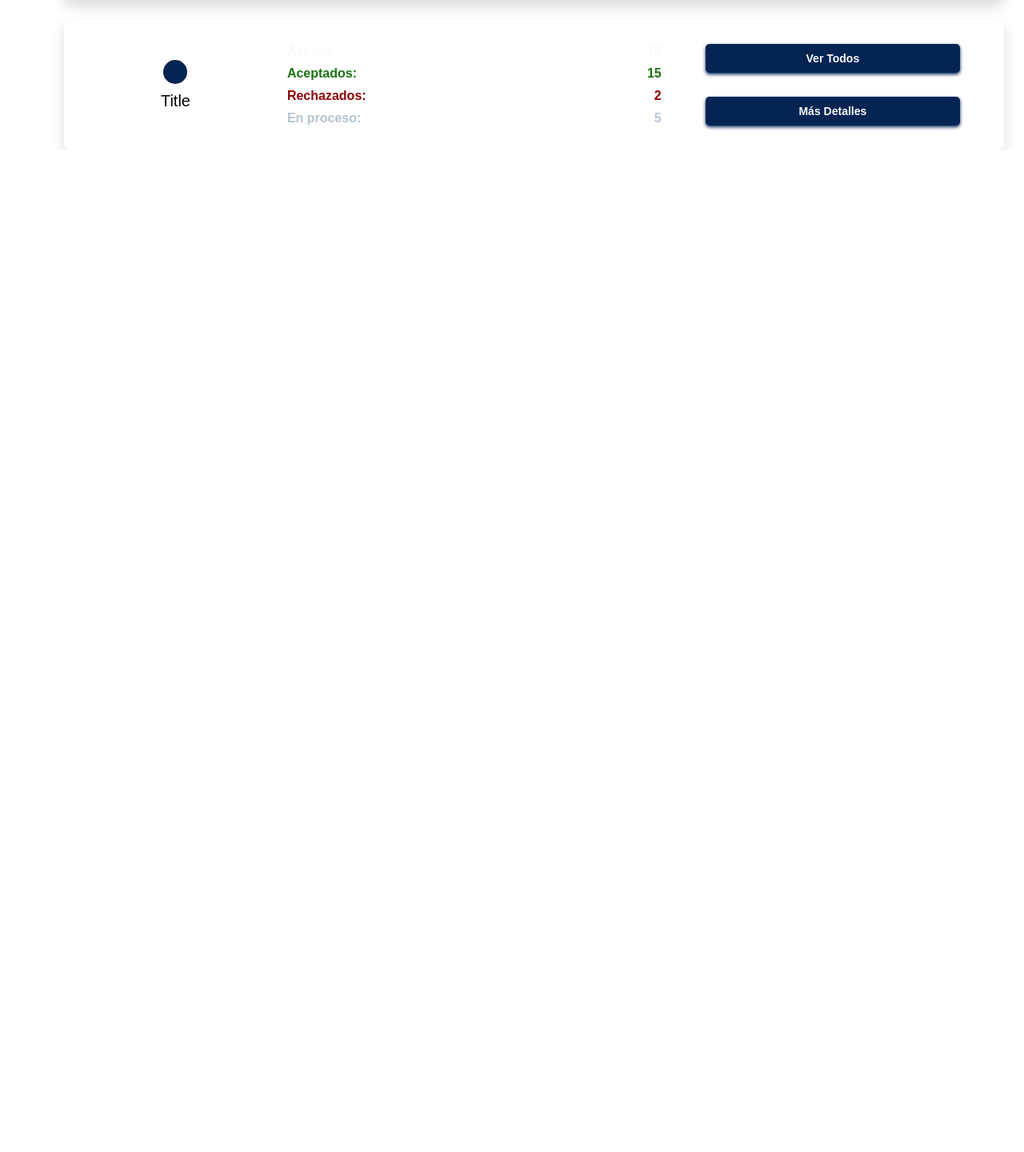
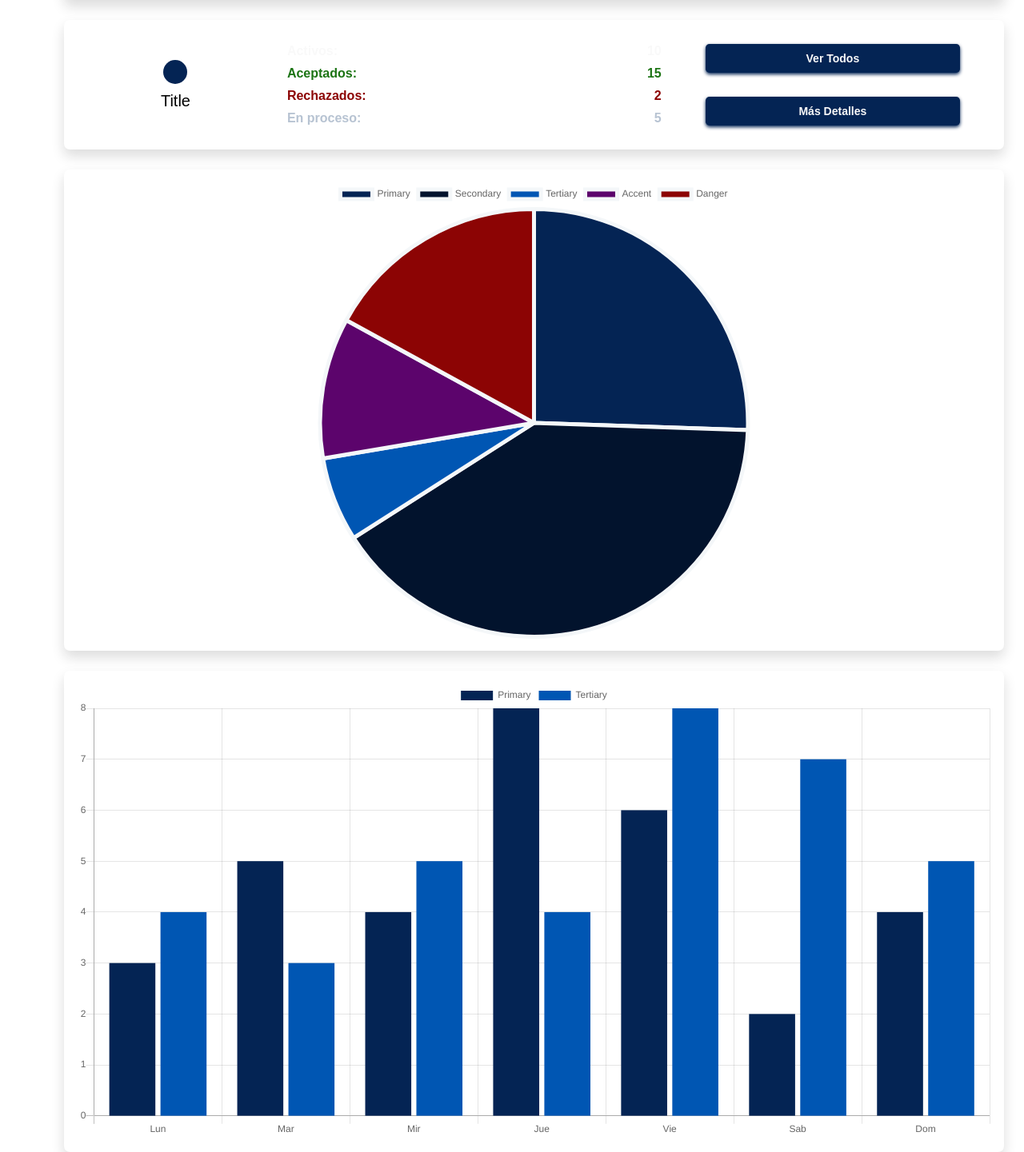
Before and after one commit to Dannschz/Eduli, a React app: page /manager in a window 1280 px wide. Shown: the part 823-2264 px from the top of the page at 80% size. Before the commit the page ends 1010 px from the top, so only its background shows below. Built offline with nearby package versions, Linux system fonts and the light colour scheme; the HTML template or start-up script is replaced by a standard one.

Commit message:
Creando graficas

```diff
--- a/package.json
+++ b/package.json
@@ -32,6 +32,8 @@
     "@hapi/boom": "^9.1.0",
     "asset-require-hook": "^1.2.0",
     "axios": "^0.19.2",
+    "chart.js": "^2.9.3",
+    "chartjs": "^0.3.24",
     "classnames": "^2.2.6",
     "cookie-parser": "^1.4.5",
     "dotenv": "^8.2.0",
@@ -44,6 +46,7 @@
     "passport-http": "^0.3.0",
     "prop-types": "^15.7.2",
     "react": "^16.13.1",
+    "react-chartjs-2": "^2.10.0",
     "react-dom": "^16.13.1",
     "react-hook-form": "^6.0.0",
     "react-hot-loader": "^4.12.21",
--- /dev/null
+++ b/src/frontend/components/Manager/Chart/BarChart.tsx
@@ -0,0 +1,43 @@
+import React from 'react';
+import { Bar } from 'react-chartjs-2';
+import './chart.scss';
+
+const BarChart = () => {
+  return (
+    <div className='Card'>
+      <Bar
+        data={{
+          labels: ['Lun', 'Mar', 'Mir', 'Jue', 'Vie', 'Sab', 'Dom'],
+          datasets: [
+            {
+              label: 'Primary',
+              backgroundColor: '#042454',
+              data: [3, 5, 4, 8, 6, 2, 4],
+            },
+            {
+              label: 'Tertiary',
+              backgroundColor: '#0056B3',
+              data: [4, 3, 5, 4, 8, 7, 5],
+            },
+            // {
+            //   label: 'Green',
+            //   backgroundColor: '#5C046C',
+            //   data: [7, 2, 6],
+            // },
+          ],
+        }}
+        options={{
+          scales: {
+            yAxes: [{
+              ticks: {
+                beginAtZero: true,
+              },
+            }],
+          },
+        }}
+      />
+    </div>
+  );
+};
+
+export default BarChart;
--- /dev/null
+++ b/src/frontend/components/Manager/Chart/Chart.tsx
@@ -0,0 +1,35 @@
+import React from 'react';
+import { Pie } from 'react-chartjs-2';
+import './chart.scss';
+
+const Chart = () => {
+  return (
+    <div className='Card'>
+      <Pie
+        data={{
+          labels: ['Primary', 'Secondary', 'Tertiary', 'Accent', 'Danger'],
+          datasets: [{
+            data: [12, 19, 3, 5, 8],
+            backgroundColor: [
+              '#042454',
+              '#02132d',
+              '#0056B3',
+              '#5C046C',
+              '#8C0404',
+            ],
+            borderColor: [
+              '#f4f7f9',
+              '#f4f7f9',
+              '#f4f7f9',
+              '#f4f7f9',
+              '#f4f7f9',
+            ],
+            borderWidth: 5,
+          }],
+        }}
+      />
+    </div>
+  );
+};
+
+export default Chart;
--- a/src/frontend/pages/Manager/Dashboard.tsx
+++ b/src/frontend/pages/Manager/Dashboard.tsx
@@ -1,8 +1,10 @@
 import React from 'react';
 import Toolbar from '../../components/Manager/Toolbar/Toolbar';
 import Sidenav from '../../components/Manager/Sidenav/Sidenav';
+import Card from '../../components/Manager/Card/Card';
+import Chart from '../../components/Manager/Chart/Chart';
 import './manager.scss';
-import Card from '../../components/Manager/Card/Card';
+import BarChart from '../../components/Manager/Chart/BarChart';
 
 const Dashboard = () => {
   return (
@@ -15,6 +17,8 @@ const Dashboard = () => {
         <Card />
         <Card />
         <Card />
+        <Chart />
+        <BarChart />
       </main>
     </>
   );
```
Also changed, not shown: src/frontend/components/Manager/Chart/chart.scss (added), src/frontend/components/Manager/Settings/Settings.tsx (added), src/frontend/components/Manager/Settings/settings.scss (added), 1 other file (tests, documents, lock files or other folders).
